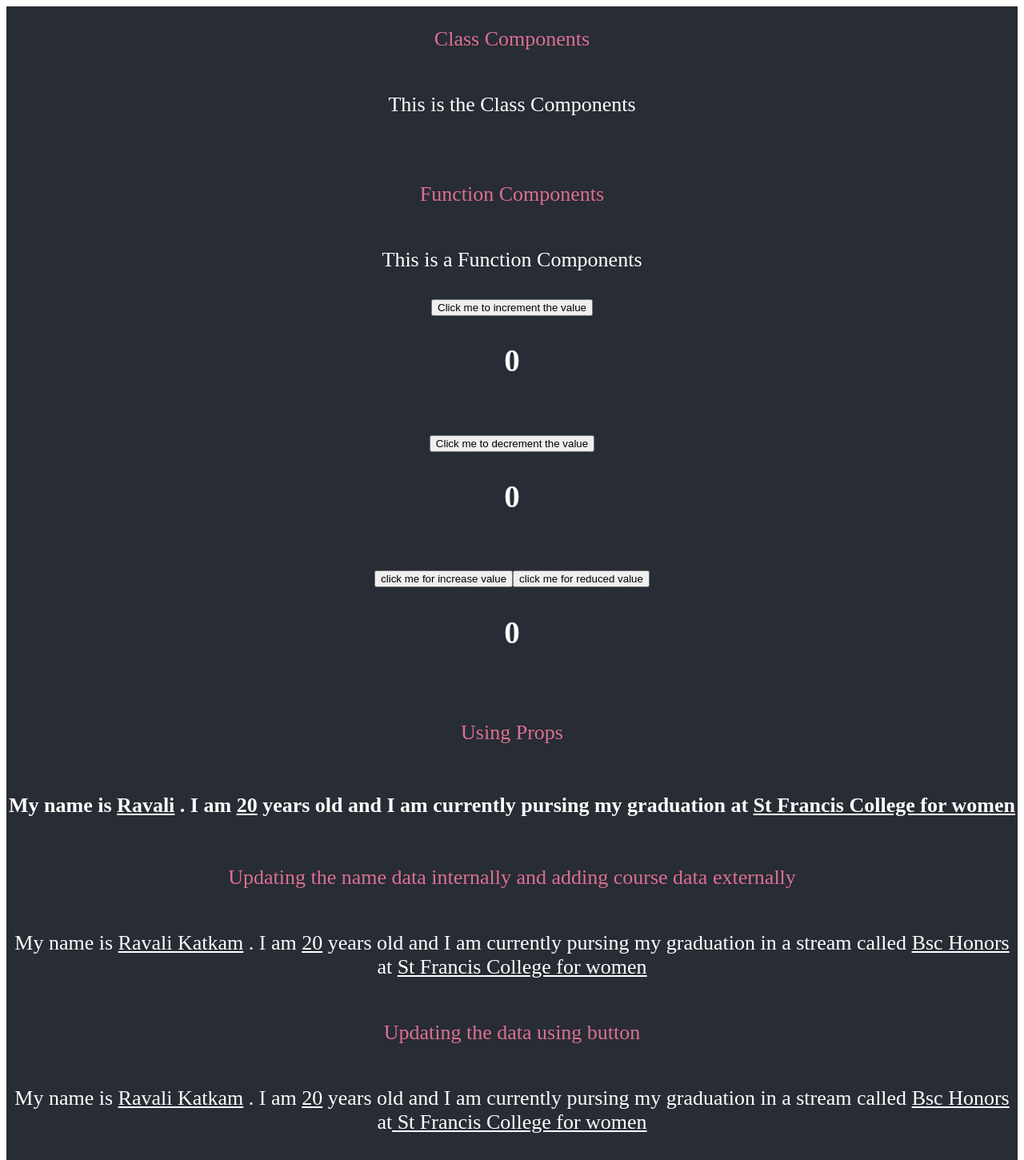
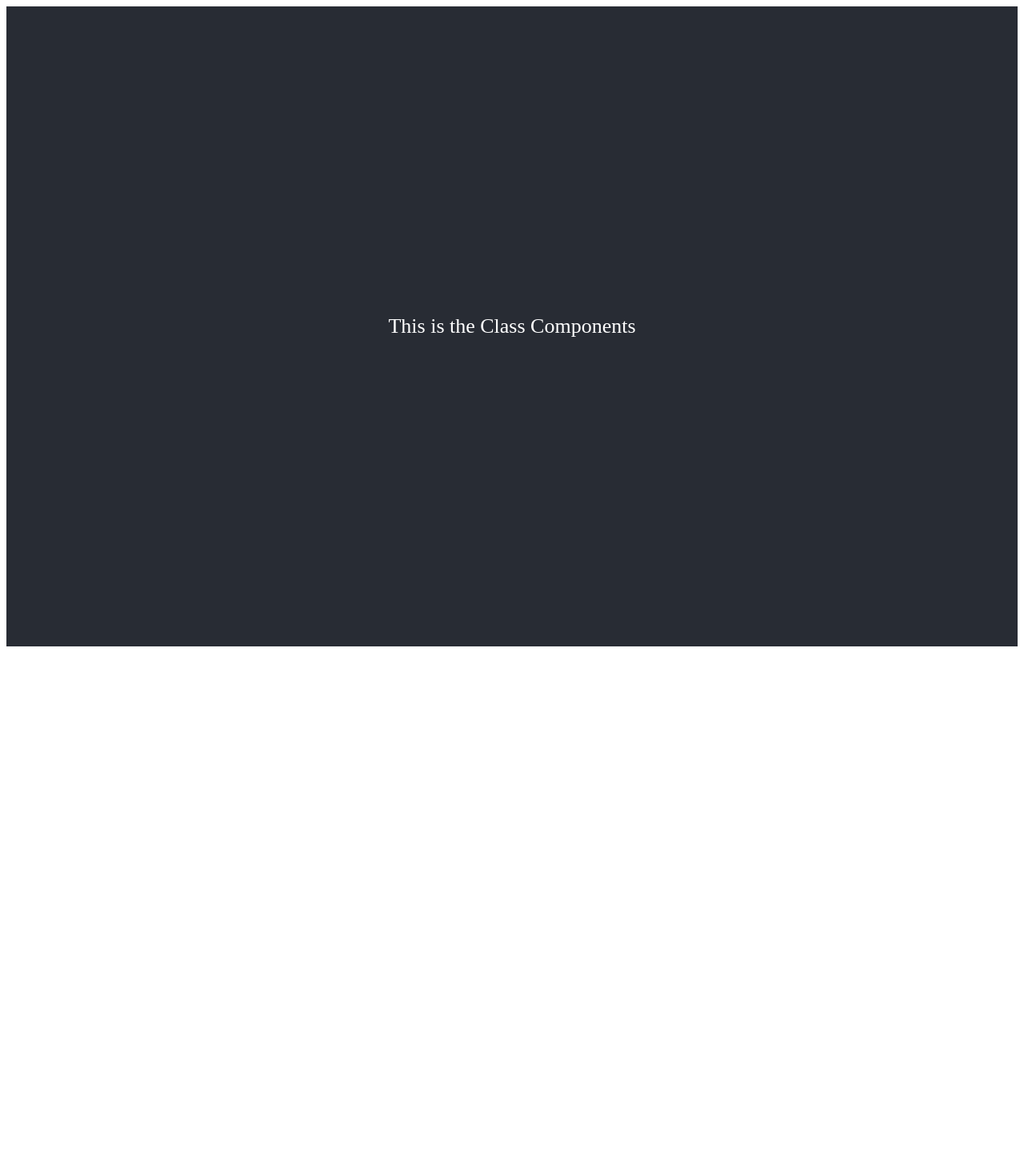
Before and after one commit to KatkamRavali/ReactJS-Code, a React (Create React App) app in the folder first-react-project/: page / in a window 1280 px wide. Shown: the top 1450 px of the page at 80% size. After the commit the page ends 816 px from the top, so only its background shows below. Built offline with nearby package versions, Linux system fonts and the light colour scheme.

Commit message:
Completed Routing Part

```diff
--- a/first-react-project/src/App.js
+++ b/first-react-project/src/App.js
@@ -1,12 +1,14 @@
+// ---------------------------- Routes -------------------------------
+
 import "./App.css";
 
-// Importing call component
 import ClassComponent from "./Components/ClassComponent";
 import FunctionComponent from "./Components/FunctionComponent";
 import FunctionComponent1 from "./Components/PropsFunctionComponent";
 import FunctionComponent2 from "./Components/UpdatingData";
 import FunctionComponent3 from "./Components/UpdateUsingButton";
 import FunctionComponent4 from "./Components/UpdateUsingInput";
+import { Routes, Route } from "react-router-dom";
 
 // ---- Updating a value ----
 import { useState } from "react";
@@ -17,45 +19,52 @@ function App() {
   return (
     <div className="App">
       <header className="App-header">
-        <p className="App-P"> Class Components </p>
-        <ClassComponent />
-        <br />
-
-        <p className="App-P"> Function Components </p>
-        <FunctionComponent />
-        <br />
-
-        <p className="App-P"> Using Props </p>
+        <Routes>
+          <Route path="/" element={<ClassComponent />} />
+          <Route path="/function-component" element={<FunctionComponent />} />
+          <Route
+            path="/prop"
+            element={
               <FunctionComponent1
-          name="Ravali"
+                name={name}
                 age={20}
                 graduation="St Francis College for women"
               />
-
-        <p className="App-P">
-          Updating the name data internally and adding course data externally
-        </p>
+            }
+          />
+          <Route
+            path="/updateUsigData"
+            element={
               <FunctionComponent2
                 name={name}
                 age={20}
                 graduation="St Francis College for women"
               />
-
-        <p className="App-P"> Updating the data using button </p>
+            }
+          />
+          <Route
+            path="/updateUsingButton"
+            element={
               <FunctionComponent3
                 name={name}
                 age={20}
                 graduation="St Francis College for women"
                 setName={setName}
               />
-
-        <p className="App-P"> Updating the data using input </p>
+            }
+          />
+          <Route
+            path="/updateUsingInput"
+            element={
               <FunctionComponent4
                 name={names}
                 age={20}
                 graduation="St Francis College for women"
                 setName={setNames}
               />
+            }
+          />
+        </Routes>
       </header>
     </div>
   );
--- a/first-react-project/src/Components/UpdateUsingButton.jsx
+++ b/first-react-project/src/Components/UpdateUsingButton.jsx
@@ -6,7 +6,8 @@ function FunctionComponent3(props) {
     <div className="App">
       <p>
         My name is <u>{props.name}</u> . I am <u>{props.age}</u> years old and I
-        am currently pursing my graduation in a stream called <u>{course}</u> at
+        am currently pursing my graduation in a stream called
+        <u>{course}</u> at
         <u> {props.graduation} </u>
       </p>
       <button onClick={() => props.setName("Sonu")}>
--- a/first-react-project/src/index.js
+++ b/first-react-project/src/index.js
@@ -2,10 +2,13 @@ import React from "react";
 import ReactDOM from "react-dom/client";
 import "./index.css";
 import App from "./App";
+import { BrowserRouter } from "react-router-dom";
 
 const root = ReactDOM.createRoot(document.getElementById("root"));
 root.render(
   <React.StrictMode>
-    <App />
+    <BrowserRouter>
+      <App />
+    </BrowserRouter>
   </React.StrictMode>
 );
```
Also changed, not shown: first-react-project/src/Pages/ClassComponent.jsx (added, +13 -0 lines), first-react-project/src/Pages/FunctionComponent.jsx (added, +47 -0 lines). Lines whose indentation alone changed are shown as unchanged.
